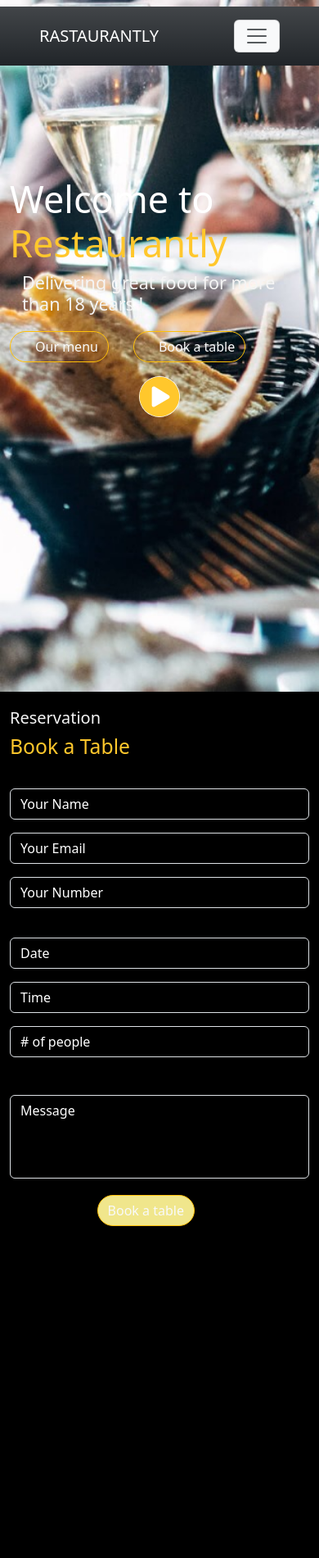
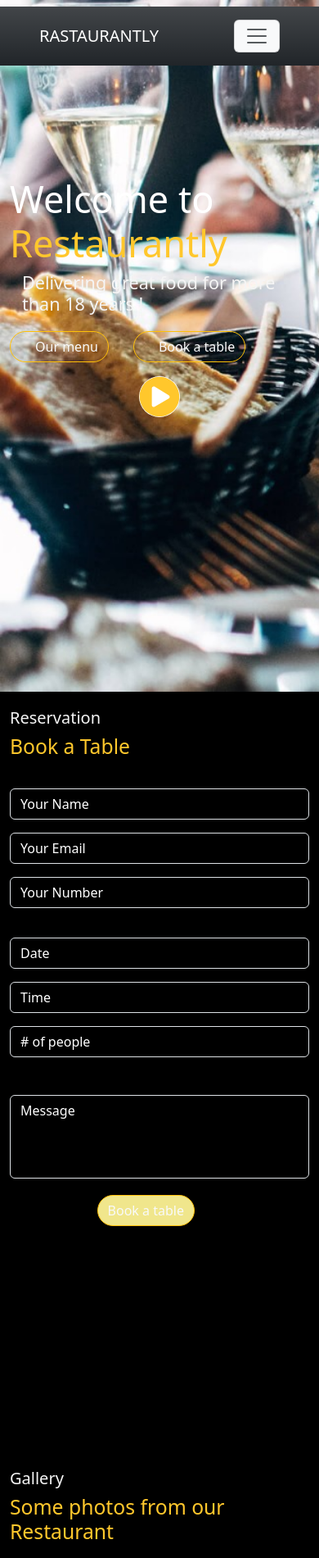
Before and after one commit to DineshP02/restaurant, a React (Vite) app: page / in a window 390 px wide. Shown: the top 1901 px of the page at 82% size. Built offline with nearby package versions, Linux system fonts and the light colour scheme.

Commit message:
stylechange

```diff
--- a/src/App.css
+++ b/src/App.css
@@ -139,14 +139,14 @@ body {
 }
 @media only screen and (max-width: 600px) {
   .Table {
-    height: 125vh;
+    height: 110vh;
 
     overflow: hidden;
   }
 }
 @media only screen and (max-width: 600px) {
   .Gallery {
-    height: 480vh;
+    height: 350vh;
 
     overflow: hidden;
   }
@@ -161,13 +161,13 @@ body {
 @media only screen and (max-width: 600px) {
   .Address {
     overflow: hidden;
-    height: 165vh;
+    height: 140vh;
   }
 }
 @media only screen and (max-width: 600px) {
   .Footer {
     overflow: hidden;
-    height: 170vh;
+    height: 150vh;
   }
 }
 /* 425px */
```
